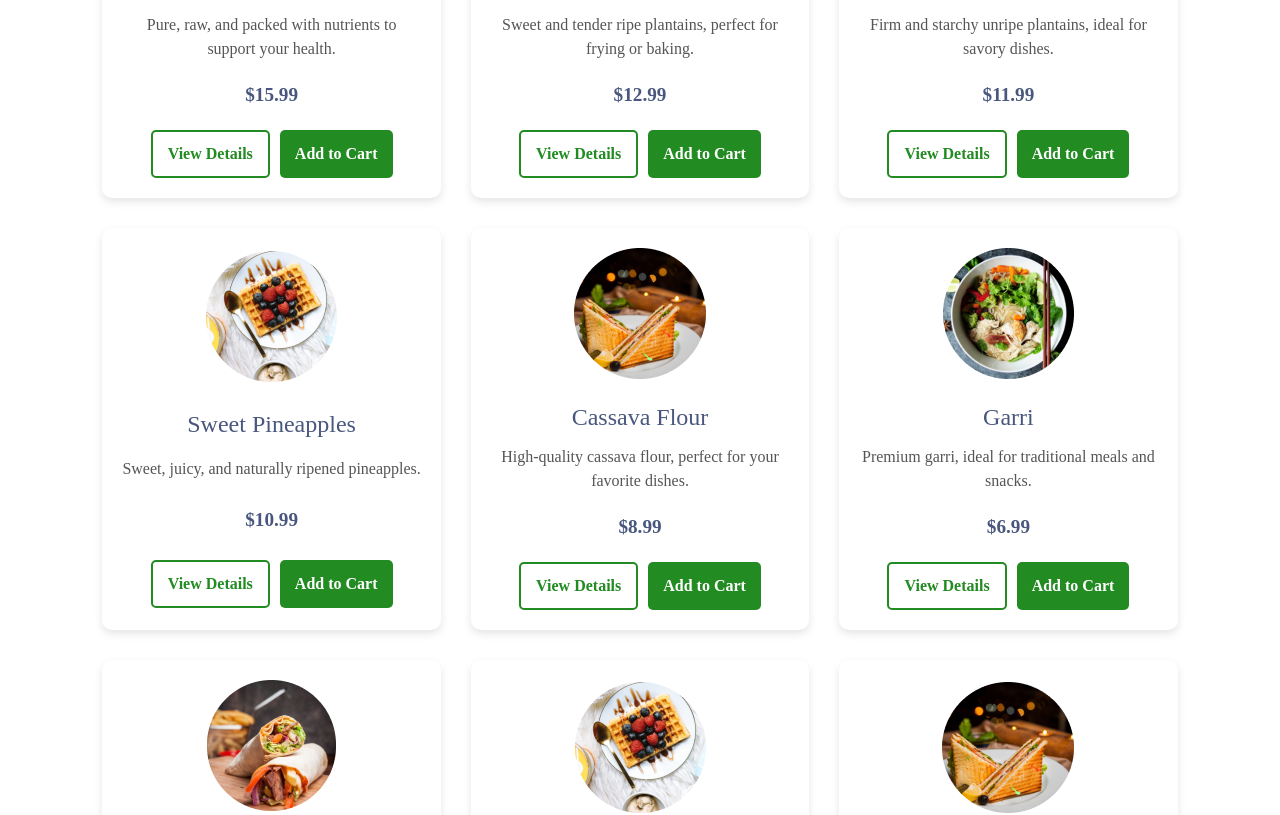
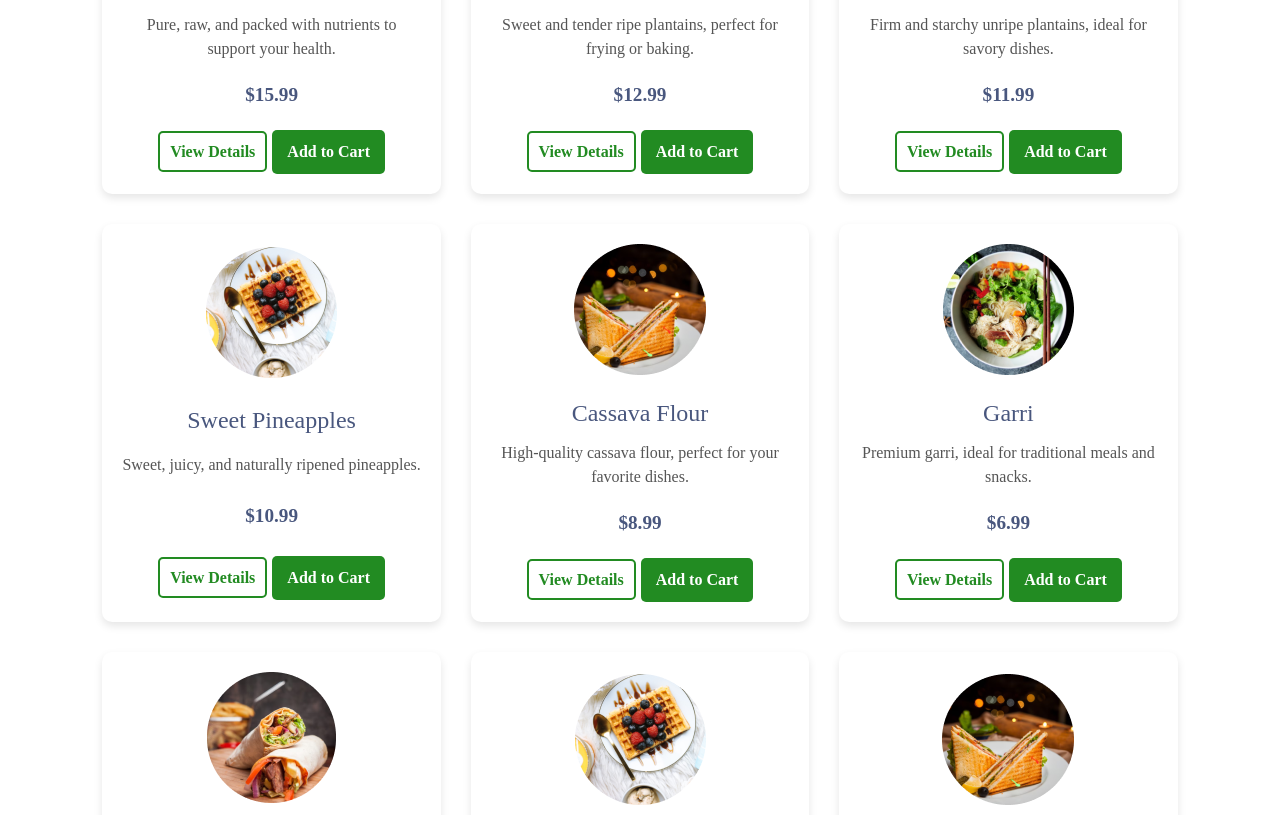
Before and after one commit to Agafina/azefarmz, a React (Create React App) app in the folder frontend/: page /en/ in a window 1280 px wide. Shown: the part 1228-2043 px from the top of the page. Built offline with nearby package versions, Linux system fonts and the light colour scheme.

Commit message:
reduce button sizes

```diff
--- a/frontend/src/components/Products/Products.css
+++ b/frontend/src/components/Products/Products.css
@@ -124,14 +124,16 @@
 .product-actions {
   display: flex;
   justify-content: space-between;
-  gap: 10px;
+  align-items: center;
+  gap: 5px;
 }
+
 
 .product-actions .details-link {
   text-decoration: none;
   color: #228b22;
   font-weight: bold;
-  padding: 10px 15px;
+  padding: 10px 10px;
   border: 2px solid #228b22;
   border-radius: 5px;
   transition: background-color 0.3s, color 0.3s;
--- a/frontend/src/components/Products/Products.jsx
+++ b/frontend/src/components/Products/Products.jsx
@@ -67,9 +67,10 @@ const Products = () => {
               <p>{product.description}</p>
               <p className="price">${product.price.toFixed(2)}</p>
               <div className="product-actions">
-                <Link to={`/products/${product.id}`} className="details-link">
+               <div> <Link to={`/products/${product.id}`} className="details-link">
                   {t("products.viewDetails")} {/* Translate "View Details" */}
                 </Link>
+                </div>
                 <button onClick={() => addToCart(product)}>
                   {t("products.addToCart")} {/* Translate "Add to Cart" */}
                 </button>
```
